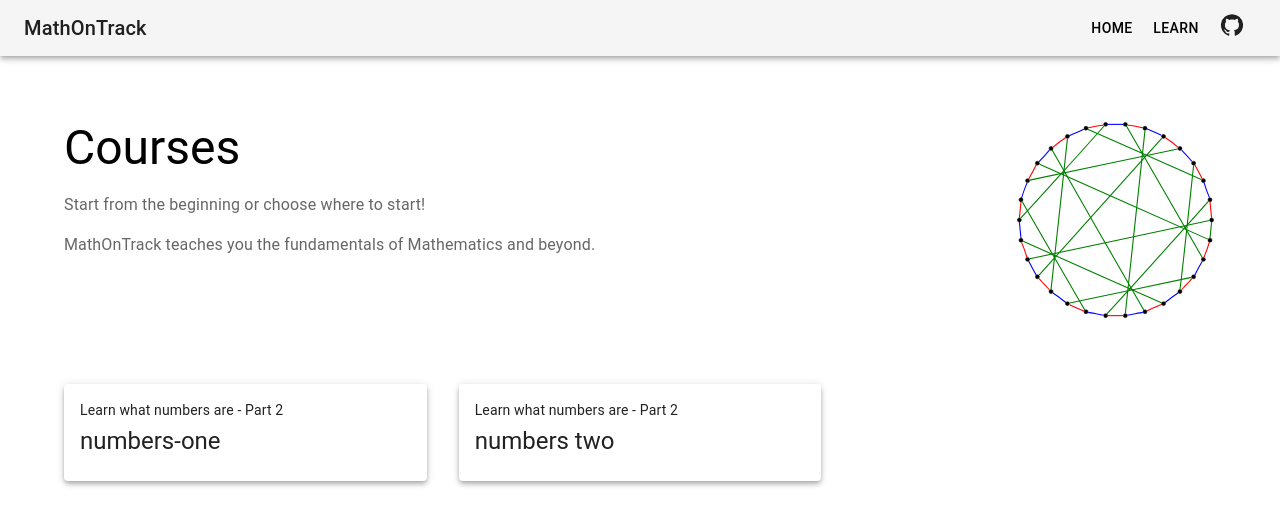
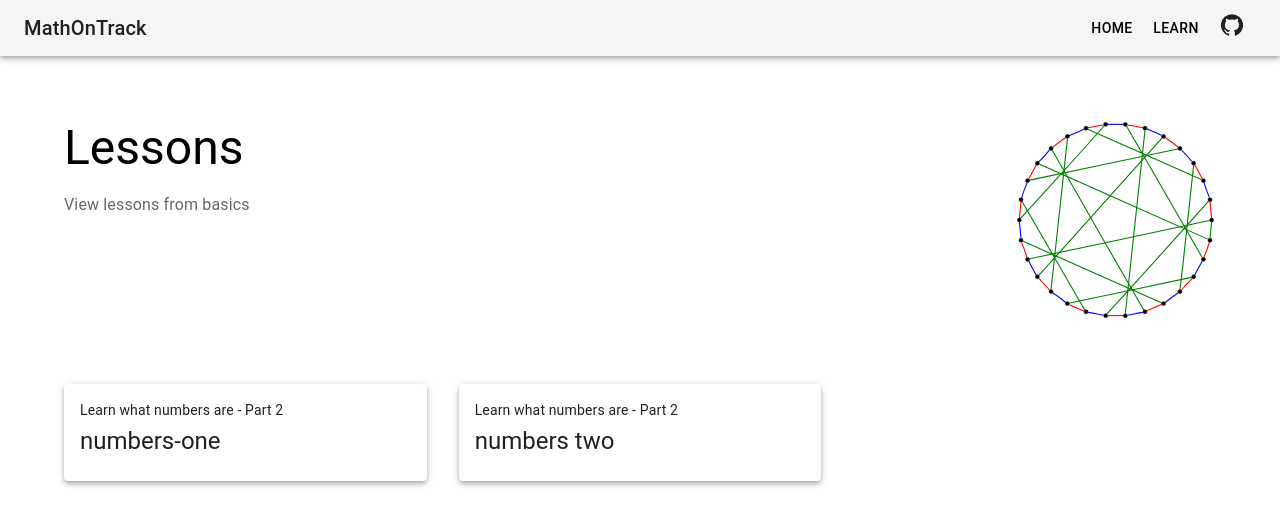
Before and after one commit to Mush-A/MathOnTrack, a Next.js app: page /learn/basics/lessons in a window 1280 px wide. Shown: the top 526 px of the page. Built offline with nearby package versions, Linux system fonts and the light colour scheme.

Commit message:
Add: customization to lessons page

```diff
--- a/pages/learn/[course]/lessons/index.tsx
+++ b/pages/learn/[course]/lessons/index.tsx
@@ -19,17 +19,13 @@ export default function Lessons(props: Lessons) {
 
     return <>
         <Head>
-            <title>Courses</title>
+            <title>{props.course_id} - Lessons</title>
             <meta name="description" content="Generated by create next app" />
             <link rel="icon" href="/favicon.ico" />
         </Head>
         <GeneralContainer>
-            <PageIntro
-                title="Courses"
-                image='/assets/graph.svg'
-            >
-                <p>Start from the beginning or choose where to start!</p>
-                <p>MathOnTrack teaches you the fundamentals of Mathematics and beyond.</p>
+            <PageIntro title="Lessons" image='/assets/graph.svg'>
+                <p>View lessons from {props.course_id}</p>
             </PageIntro>
         </GeneralContainer>
         <GeneralContainer>
```
